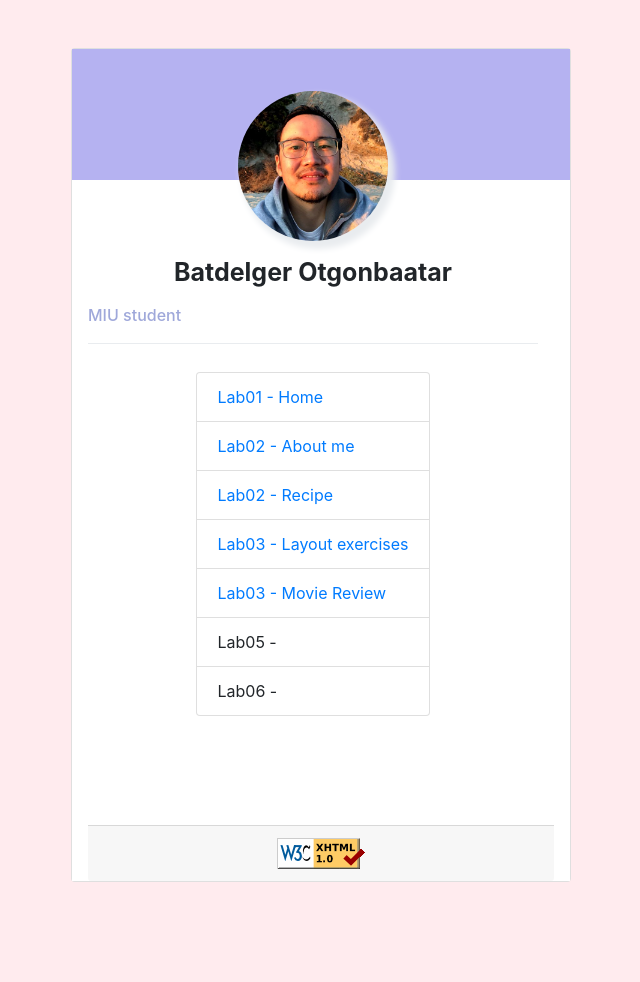
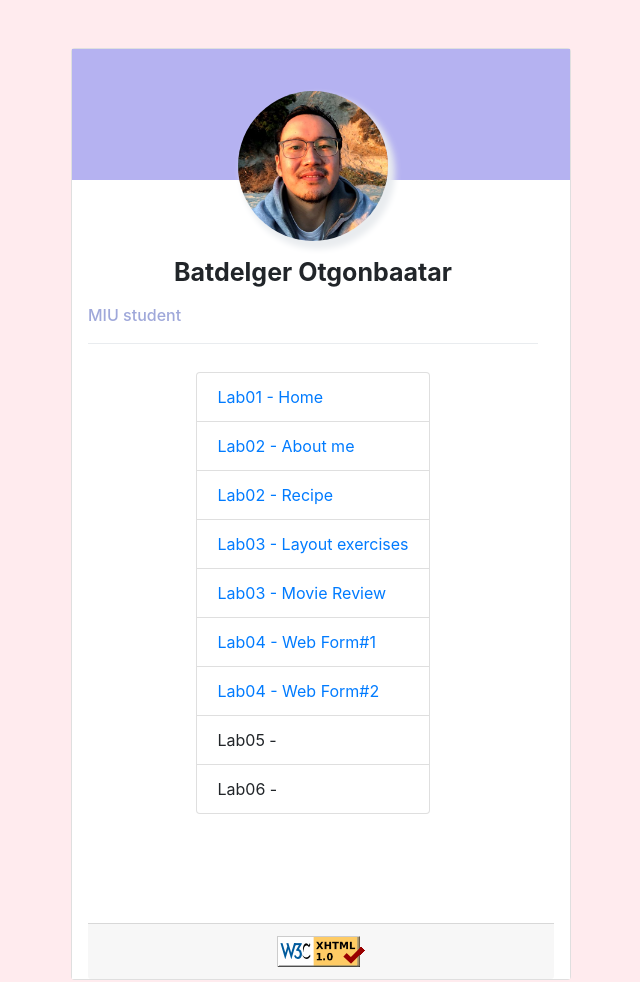
Before and after one commit to batdelger/cs472, a plain HTML site: page index.html in a window 1280 px wide. Shown: the whole page, without its empty margins (319-959 px from the left). Before the commit the page ends 930 px from the top, so only its background shows below. Drawn offline with nearby package versions, Linux system fonts and the light colour scheme.

Commit message:
Lab4 links added to home page

```diff
--- a/index.html
+++ b/index.html
@@ -31,6 +31,10 @@
                                 <li class="list-group-item"><a href="lab3-1/index.html">Lab03 - Layout exercises
                                 <li class="list-group-item"><a href="lab3-2/tmnt.html">Lab03 - Movie Review
                                     </a></li>
+                                <li class="list-group-item"><a href="lab4/form1.html">Lab04 - Web Form#1
+                                    </a></li>
+                                <li class="list-group-item"><a href="lab4/form2.html">Lab04 - Web Form#2
+                                    </a></li>
                                 <li class="list-group-item"><a>Lab05 - </a></li>
                                 <li class="list-group-item"><a>Lab06 - </a></li>
                             </ul>
```
